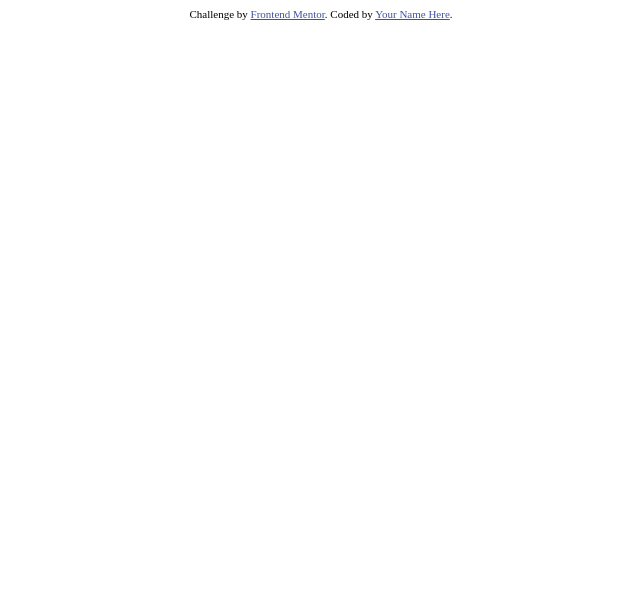
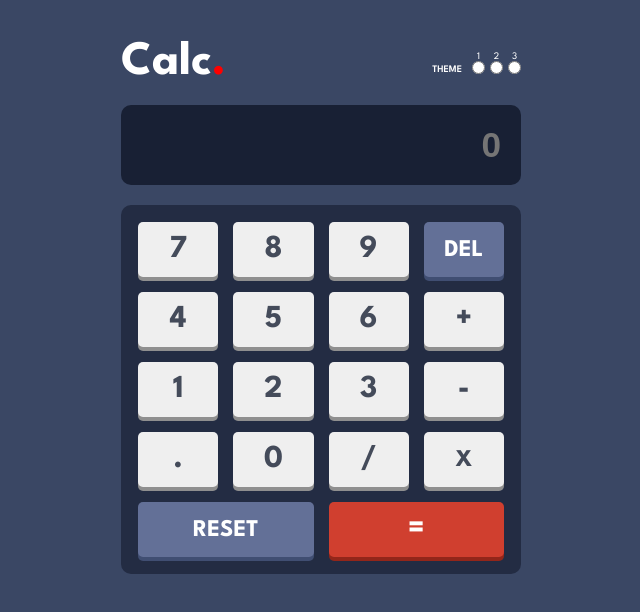
Before and after one commit to Mrvikashkumar/simplest-calculator, a plain HTML site: page index.html in a window 1280 px wide. Shown: the whole page, without its empty margins (319-959 px from the left). Drawn offline with Linux system fonts and the light colour scheme.

Commit message:
make calculator UI

```diff
--- /dev/null
+++ b/css/style.css
@@ -0,0 +1,135 @@
+@import url('https://fonts.googleapis.com/css2?family=League+Spartan:wght@100;200;300;400;500;600;700;800;900&display=swap');
+
+/* font-family: 'League Spartan', sans-serif; */
+
+*{
+  padding: 0;
+  margin: 0;
+  box-sizing: border-box;
+}
+body{
+  width: 100%;
+  height: 100vh;
+  background-color: hsl(222, 26%, 31%);
+}
+.container{
+  width: 100%;
+  max-width: 1440px;
+  height: 100vh;
+  display: flex;
+  text-align: center;
+  justify-content: center;
+  position: relative;
+}
+.calc{
+  width: 100%;
+  max-width: 400px;
+  margin: 40px 0;
+  font-family: 'League Spartan', sans-serif;
+}
+.calc-top{
+  display: flex;
+  justify-content: space-between;
+  align-items: center;
+  color: #fff;
+}
+.calc-top p{
+  font-size: 3rem;
+  font-weight: 700;
+}
+.calc-top p span{
+  color: red;
+}
+.themes{
+  display: flex;
+  gap: 10px;
+}
+.themes span, .themes label{
+  font-size: 10px;
+}
+.themes span{
+  align-self: flex-end;
+  font-weight: 600;
+}
+.themes-content{
+  display: flex;
+  gap: 5px;
+}
+.theme{
+  display: flex;
+  flex-direction: column;
+  align-items: center;
+  justify-content: center;
+}
+.rst-sc{
+  width: 100%;
+  background-color: hsl(224, 36%, 15%);
+  margin: 20px 0;
+  border-radius: 10px;
+}
+.rst-sc input{
+  background-color: transparent;
+  border: none;
+  padding: 20px;
+  width: 100%;
+  outline: none;
+  color: #fff;
+  font-size: 2.2rem;
+  text-align: right;
+  font-weight: 600;
+}
+.calc-btns{
+  background: hsl(223, 31%, 20%);
+  border-radius: 10px;
+  padding: 15px;
+}
+table{
+  width: 100%;
+}
+table tr{
+  display: flex;
+  gap: 15px;
+}
+table tr:not(:last-child){
+  margin-bottom: 15px;
+}
+table tr td{
+  flex: 1;
+}
+.btn{
+  width: 100%;
+  height: 55px;
+  line-height: 50px;
+  font-family: 'League Spartan', sans-serif;
+  font-size: 32px;
+  font-weight: 700;
+  cursor: pointer;
+  color: hsl(221, 14%, 31%);
+  border-radius: 5px;
+  border: none;
+}
+.btn{
+  box-shadow: 0 4px rgb(143, 143, 143);
+}
+.btn:hover{
+  background-color: #fff;
+}
+.btn-1, .btn-3{
+  font-size: 24px;
+}
+.btn-1{
+  background-color: hsl(225, 21%, 49%);
+  color: #fff;
+  box-shadow: 0 4px hsl(224, 28%, 35%);
+}
+.btn-1:hover{
+  background-color: hsl(225, 20%, 39%);
+}
+.btn-2{
+  background-color: hsl(6, 63%, 50%);
+  box-shadow: 0 4px hsl(6, 70%, 34%);
+  color: #fff;
+}
+.btn-2:hover{
+  background-color: hsl(6, 87%, 38%);
+}
--- a/index.html
+++ b/index.html
@@ -1,26 +1,101 @@
 <!DOCTYPE html>
 <html lang="en">
+
 <head>
   <meta charset="UTF-8">
-  <meta name="viewport" content="width=device-width, initial-scale=1.0"> <!-- displays site properly based on user's device -->
+  <meta name="viewport" content="width=device-width, initial-scale=1.0">
+  <!-- displays site properly based on user's device -->
 
   <link rel="icon" type="image/png" sizes="32x32" href="./images/favicon-32x32.png">
+  <link rel="stylesheet" href="css/style.css">
+  <script src="js/script.js" defer></script>
 
   <title>Frontend Mentor | Calculator app</title>
 
-  <!-- Feel free to remove these styles or customise in your own stylesheet 👍 -->
+  <!-- Feel free to remove these styles or customize in your own stylesheet 👍 -->
   <style>
-    .attribution { font-size: 11px; text-align: center; }
-    .attribution a { color: hsl(228, 45%, 44%); }
+    .attribution {
+      font-size: 11px;
+      text-align: center;
+      position: absolute;
+      bottom: 0;
+      display: none;
+    }
+
+    .attribution a {
+      color: hsl(228, 45%, 44%);
+    }
   </style>
 </head>
+
 <body>
+  <div class="container">
+    <div class="calc">
+      <div class="calc-top">
+        <p>Calc<span>.</span></p>
+        <div class="themes">
+          <span>THEME</span>
+          <div class="themes-content">
+            <div class="theme">
+              <label for="theme-1">1</label>
+              <input type="radio" name="theme" id="theme-1">
+            </div>
+            <div class="theme">
+              <label for="theme-2">2</label>
+              <input type="radio" name="theme" id="theme-2">
+            </div>
+            <div class="theme">
+              <label for="theme-3">3</label>
+              <input type="radio" name="theme" id="theme-3">
+            </div>
+          </div>
+        </div>
+      </div>
+      <div class="calc-body">
+        <div class="rst-sc">
+          <input type="text" name="result-screen" id="rst" placeholder="0" disabled>
+        </div>
+        <div class="calc-btns">
+          <table>
+            <tr>
+              <td><button class="btn">7</button></td>
+              <td><button class="btn">8</button></td>
+              <td><button class="btn">9</button></td>
+              <td><button class="btn btn-1">DEL</button></td>
+            </tr>
+            <tr>
+              <td><button class="btn">4</button></td>
+              <td><button class="btn">5</button></td>
+              <td><button class="btn">6</button></td>
+              <td><button class="btn">+</button></td>
+            </tr>
+            <tr>
+              <td><button class="btn">1</button></td>
+              <td><button class="btn">2</button></td>
+              <td><button class="btn">3</button></td>
+              <td><button class="btn">-</button></td>
+            </tr>
+            <tr>
+              <td><button class="btn">.</button></td>
+              <td><button class="btn">0</button></td>
+              <td><button class="btn">/</button></td>
+              <td><button class="btn btn-3">X</button></td>
+            </tr>
+            <tr>
+              <td colspan="2"><button class="btn btn-1">RESET</button></td>
+              <td colspan="2"><button class="btn btn-2">=</button></td>
+            </tr>
+          </table>
+        </div>
+      </div>
+    </div>
 
 
-
-  <div class="attribution">
-    Challenge by <a href="https://www.frontendmentor.io?ref=challenge" target="_blank">Frontend Mentor</a>.
-    Coded by <a href="#">Your Name Here</a>.
+    <div class="attribution">
+      Challenge by <a href="https://www.frontendmentor.io?ref=challenge" target="_blank">Frontend Mentor</a>.
+      Coded by <a href="#">Vikash Kumar</a>.
+    </div>
   </div>
 </body>
+
 </html>
--- /dev/null
+++ b/js/script.js
@@ -0,0 +1,20 @@
+let rstSc = document.getElementById('rst');
+let btns = document.querySelectorAll('.btn');
+let tempArr = []
+btns.forEach(element => {
+  element.addEventListener('click', (e)=>{
+    let inputValue = e.target.innerText;
+    if(inputValue === "DEL"){
+      console.log("hii")
+      tempArr.pop()
+      rstSc.value = tempArr.join('')
+    }else if(inputValue == "RESET"){
+      rstSc.value = "";
+      tempArr = []
+    }else{
+      tempArr.push(inputValue)
+      rstSc.value = tempArr.join('');
+    }
+
+  })
+})
```
Also changed, not shown: 1 other file.
